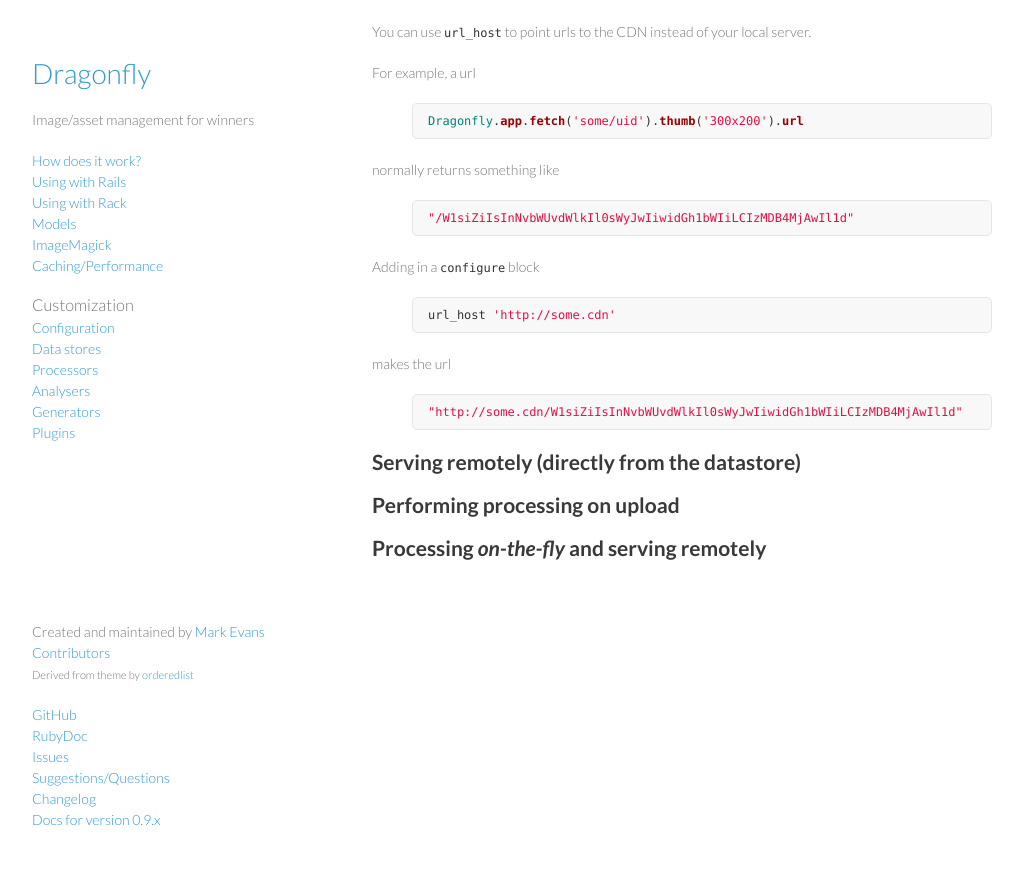
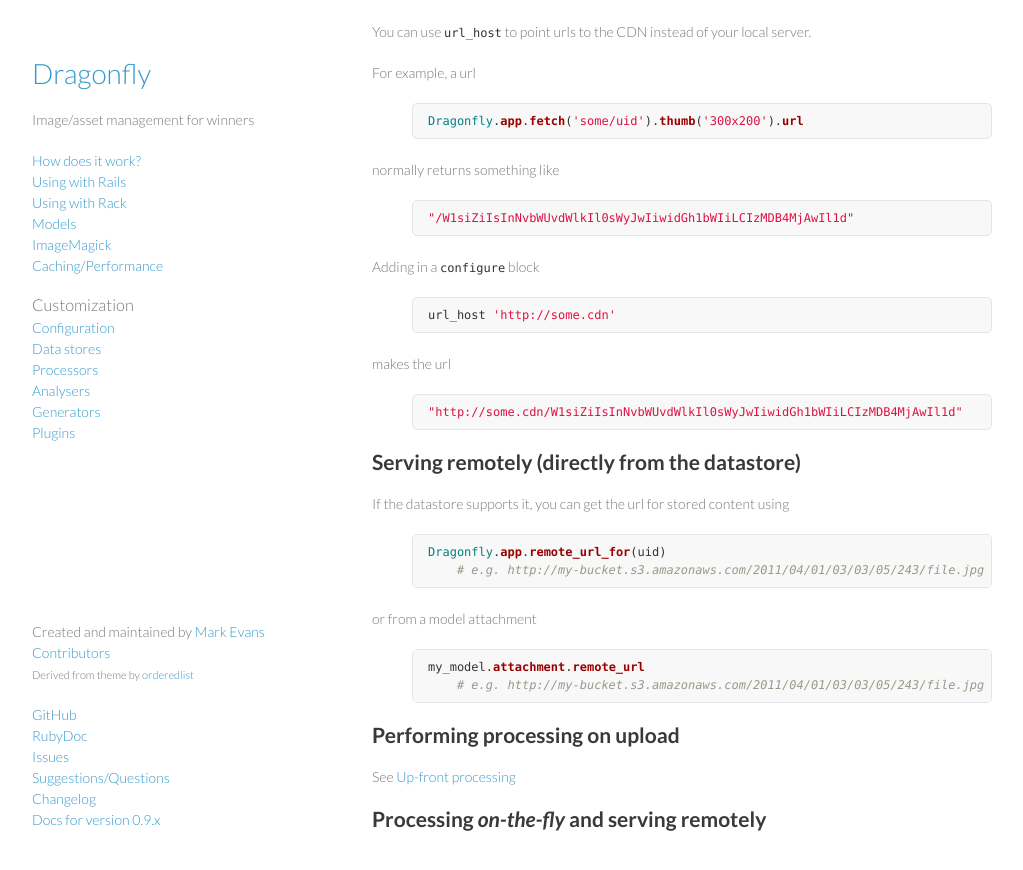
Before and after one commit to brendon/dragonfly-docs, a Jekyll site: the page built from _posts/0000-01-06-cache.md, in a window 1280 px wide and 900 px high, scrolled down 963 px. Shown: the top 870 px of the window, without its empty margins (108-1131 px from the left). Built offline with Jekyll 4.4.1, drawn with Linux system fonts in a browser that asks for light colours; Markdown is read by kramdown in place of the engine named in the settings.

Commit message:
serving remotely and up-front processing

```diff
--- a/_posts/0000-01-06-cache.md
+++ b/_posts/0000-01-06-cache.md
@@ -70,7 +70,19 @@ makes the url
 {% endhighlight %}
 
 ## Serving remotely (directly from the datastore)
+If the datastore supports it, you can get the url for stored content using
+{% highlight ruby %}
+Dragonfly.app.remote_url_for(uid)
+    # e.g. http://my-bucket.s3.amazonaws.com/2011/04/01/03/03/05/243/file.jpg
+{% endhighlight %}
+
+or from a model attachment
+{% highlight ruby %}
+my_model.attachment.remote_url
+    # e.g. http://my-bucket.s3.amazonaws.com/2011/04/01/03/03/05/243/file.jpg
+{% endhighlight %}
 
 ## Performing processing on upload
+See [Up-front processing]({% post_url 0000-01-04-models %}#up-front)
 
 ## Processing *on-the-fly* and serving remotely
```
Also changed, not shown: _posts/0000-01-04-models.md (+7 -2 lines).
